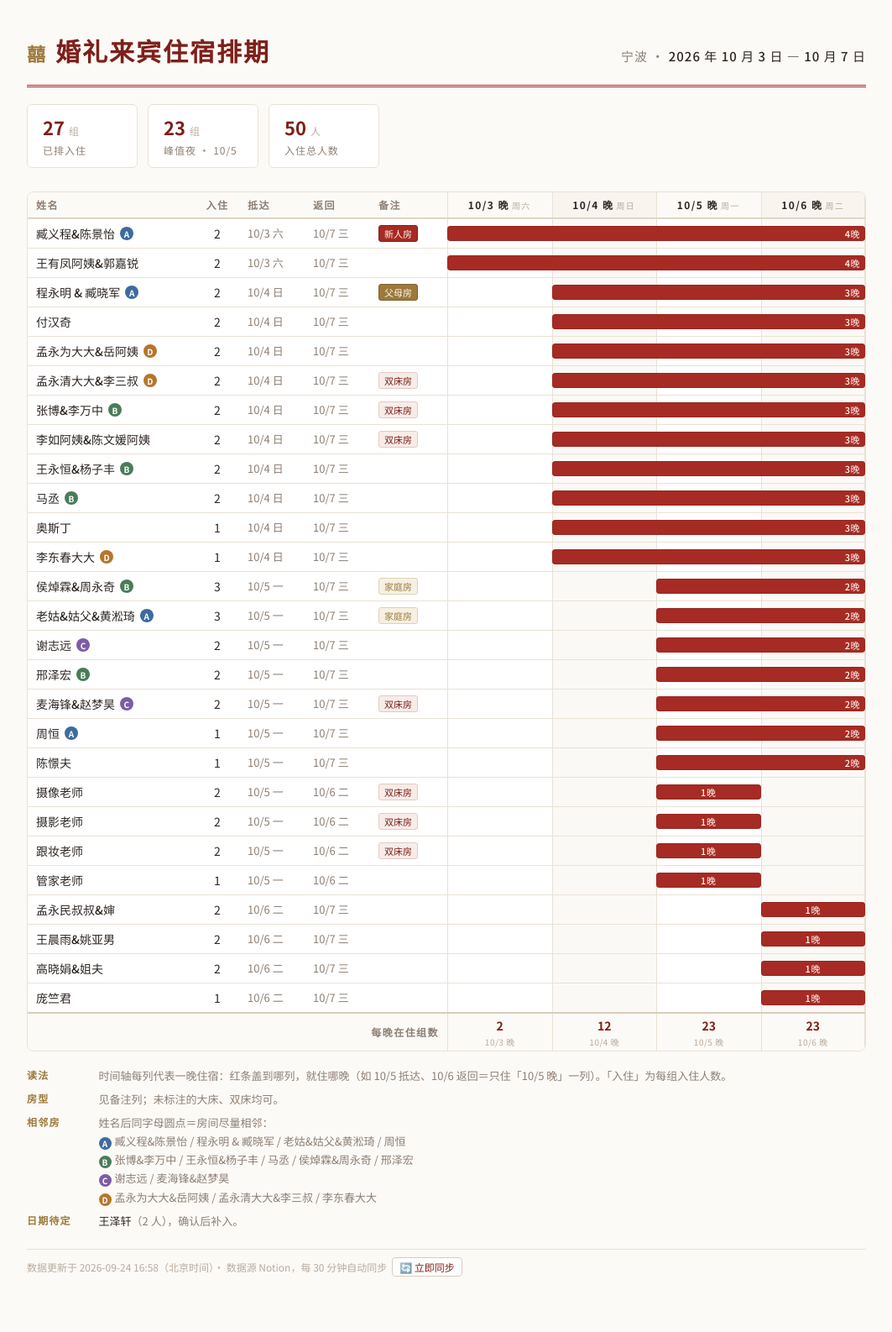
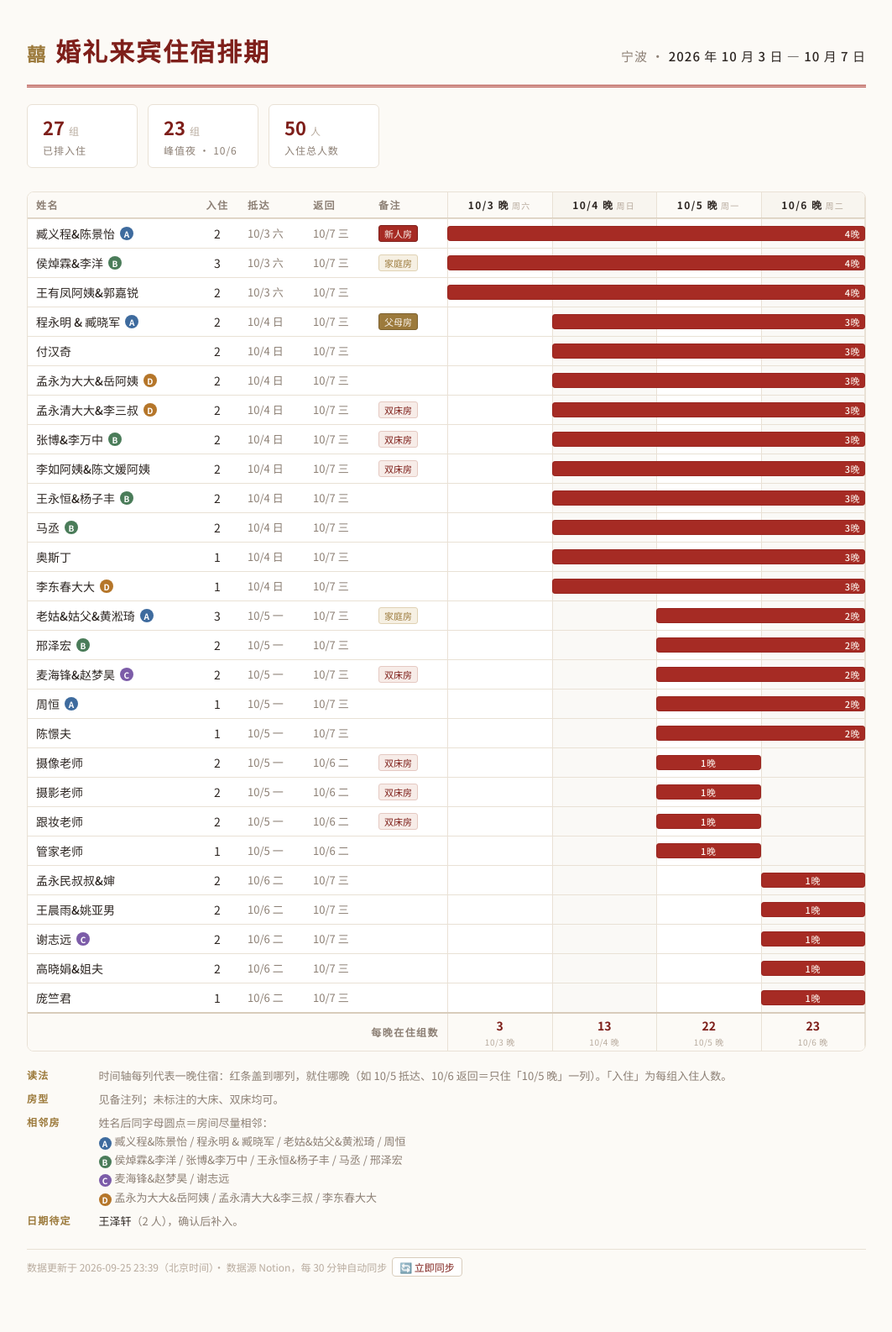
Before and after one commit to Lomolanisgo/lomolanisgo.github.io, a Jekyll site: the page wedding/index.html, which Jekyll copies as it is, in a window 1280 px wide. Shown: the whole page at 84% size, without its empty margins (108-1171 px from the left). Built offline with Jekyll 4.4.1, drawn with Linux system fonts in a browser that asks for light colours.

Commit message:
Sync wedding page from Notion

```diff
--- a/wedding/index.html
+++ b/wedding/index.html
@@ -163,7 +163,7 @@
 
   <div class="stats">
     <div class="stat"><b>27 <small>组</small></b><span>已排入住</span></div>
-    <div class="stat"><b>23 <small>组</small></b><span>峰值夜 · 10/5</span></div>
+    <div class="stat"><b>23 <small>组</small></b><span>峰值夜 · 10/6</span></div>
     <div class="stat"><b>50 <small>人</small></b><span>入住总人数</span></div>
   </div>
 
@@ -183,6 +183,7 @@
     </div>
 
     <div class="row body-row"><div><span class="name">臧义程&amp;陈景怡</span><i class="adj a">A</i></div><div class="num">2</div><div class="date">10/3 六</div><div class="date">10/7 三</div><div class="note"><span class="tag new">新人房</span></div><div class="tl"><div class="tl-grid"><i></i><i></i><i></i><i class="last"></i></div><div class="bar" style="left:0%;width:100%" title="臧义程&amp;陈景怡 · 2人 · 10/3 入住，10/7 退房，4晚"><em>4晚</em></div></div></div>
+    <div class="row body-row"><div><span class="name">侯焯霖&amp;李洋</span><i class="adj b">B</i></div><div class="num">3</div><div class="date">10/3 六</div><div class="date">10/7 三</div><div class="note"><span class="tag fam">家庭房</span></div><div class="tl"><div class="tl-grid"><i></i><i></i><i></i><i class="last"></i></div><div class="bar" style="left:0%;width:100%" title="侯焯霖&amp;李洋 · 3人 · 10/3 入住，10/7 退房，4晚"><em>4晚</em></div></div></div>
     <div class="row body-row"><div><span class="name">王有凤阿姨&amp;郭嘉锐</span></div><div class="num">2</div><div class="date">10/3 六</div><div class="date">10/7 三</div><div class="note"></div><div class="tl"><div class="tl-grid"><i></i><i></i><i></i><i class="last"></i></div><div class="bar" style="left:0%;width:100%" title="王有凤阿姨&amp;郭嘉锐 · 2人 · 10/3 入住，10/7 退房，4晚"><em>4晚</em></div></div></div>
     <div class="row body-row"><div><span class="name">程永明 &amp; 臧晓军</span><i class="adj a">A</i></div><div class="num">2</div><div class="date">10/4 日</div><div class="date">10/7 三</div><div class="note"><span class="tag par">父母房</span></div><div class="tl"><div class="tl-grid"><i></i><i></i><i></i><i class="last"></i></div><div class="bar" style="left:25%;width:75%" title="程永明 &amp; 臧晓军 · 2人 · 10/4 入住，10/7 退房，3晚"><em>3晚</em></div></div></div>
     <div class="row body-row"><div><span class="name">付汉奇</span></div><div class="num">2</div><div class="date">10/4 日</div><div class="date">10/7 三</div><div class="note"></div><div class="tl"><div class="tl-grid"><i></i><i></i><i></i><i class="last"></i></div><div class="bar" style="left:25%;width:75%" title="付汉奇 · 2人 · 10/4 入住，10/7 退房，3晚"><em>3晚</em></div></div></div>
@@ -194,9 +195,7 @@
     <div class="row body-row"><div><span class="name">马丞</span><i class="adj b">B</i></div><div class="num">2</div><div class="date">10/4 日</div><div class="date">10/7 三</div><div class="note"></div><div class="tl"><div class="tl-grid"><i></i><i></i><i></i><i class="last"></i></div><div class="bar" style="left:25%;width:75%" title="马丞 · 2人 · 10/4 入住，10/7 退房，3晚"><em>3晚</em></div></div></div>
     <div class="row body-row"><div><span class="name">奥斯丁</span></div><div class="num">1</div><div class="date">10/4 日</div><div class="date">10/7 三</div><div class="note"></div><div class="tl"><div class="tl-grid"><i></i><i></i><i></i><i class="last"></i></div><div class="bar" style="left:25%;width:75%" title="奥斯丁 · 1人 · 10/4 入住，10/7 退房，3晚"><em>3晚</em></div></div></div>
     <div class="row body-row"><div><span class="name">李东春大大</span><i class="adj d">D</i></div><div class="num">1</div><div class="date">10/4 日</div><div class="date">10/7 三</div><div class="note"></div><div class="tl"><div class="tl-grid"><i></i><i></i><i></i><i class="last"></i></div><div class="bar" style="left:25%;width:75%" title="李东春大大 · 1人 · 10/4 入住，10/7 退房，3晚"><em>3晚</em></div></div></div>
-    <div class="row body-row"><div><span class="name">侯焯霖&amp;周永奇</span><i class="adj b">B</i></div><div class="num">3</div><div class="date">10/5 一</div><div class="date">10/7 三</div><div class="note"><span class="tag fam">家庭房</span></div><div class="tl"><div class="tl-grid"><i></i><i></i><i></i><i class="last"></i></div><div class="bar" style="left:50%;width:50%" title="侯焯霖&amp;周永奇 · 3人 · 10/5 入住，10/7 退房，2晚"><em>2晚</em></div></div></div>
     <div class="row body-row"><div><span class="name">老姑&amp;姑父&amp;黄淞琦</span><i class="adj a">A</i></div><div class="num">3</div><div class="date">10/5 一</div><div class="date">10/7 三</div><div class="note"><span class="tag fam">家庭房</span></div><div class="tl"><div class="tl-grid"><i></i><i></i><i></i><i class="last"></i></div><div class="bar" style="left:50%;width:50%" title="老姑&amp;姑父&amp;黄淞琦 · 3人 · 10/5 入住，10/7 退房，2晚"><em>2晚</em></div></div></div>
-    <div class="row body-row"><div><span class="name">谢志远</span><i class="adj c">C</i></div><div class="num">2</div><div class="date">10/5 一</div><div class="date">10/7 三</div><div class="note"></div><div class="tl"><div class="tl-grid"><i></i><i></i><i></i><i class="last"></i></div><div class="bar" style="left:50%;width:50%" title="谢志远 · 2人 · 10/5 入住，10/7 退房，2晚"><em>2晚</em></div></div></div>
     <div class="row body-row"><div><span class="name">邢泽宏</span><i class="adj b">B</i></div><div class="num">2</div><div class="date">10/5 一</div><div class="date">10/7 三</div><div class="note"></div><div class="tl"><div class="tl-grid"><i></i><i></i><i></i><i class="last"></i></div><div class="bar" style="left:50%;width:50%" title="邢泽宏 · 2人 · 10/5 入住，10/7 退房，2晚"><em>2晚</em></div></div></div>
     <div class="row body-row"><div><span class="name">麦海锋&amp;赵梦昊</span><i class="adj c">C</i></div><div class="num">2</div><div class="date">10/5 一</div><div class="date">10/7 三</div><div class="note"><span class="tag">双床房</span></div><div class="tl"><div class="tl-grid"><i></i><i></i><i></i><i class="last"></i></div><div class="bar" style="left:50%;width:50%" title="麦海锋&amp;赵梦昊 · 2人 · 10/5 入住，10/7 退房，2晚"><em>2晚</em></div></div></div>
     <div class="row body-row"><div><span class="name">周恒</span><i class="adj a">A</i></div><div class="num">1</div><div class="date">10/5 一</div><div class="date">10/7 三</div><div class="note"></div><div class="tl"><div class="tl-grid"><i></i><i></i><i></i><i class="last"></i></div><div class="bar" style="left:50%;width:50%" title="周恒 · 1人 · 10/5 入住，10/7 退房，2晚"><em>2晚</em></div></div></div>
@@ -207,6 +206,7 @@
     <div class="row body-row"><div><span class="name">管家老师</span></div><div class="num">1</div><div class="date">10/5 一</div><div class="date">10/6 二</div><div class="note"></div><div class="tl"><div class="tl-grid"><i></i><i></i><i></i><i class="last"></i></div><div class="bar n1" style="left:50%;width:25%" title="管家老师 · 1人 · 10/5 入住，10/6 退房，1晚"><em>1晚</em></div></div></div>
     <div class="row body-row"><div><span class="name">孟永民叔叔&amp;婶</span></div><div class="num">2</div><div class="date">10/6 二</div><div class="date">10/7 三</div><div class="note"></div><div class="tl"><div class="tl-grid"><i></i><i></i><i></i><i class="last"></i></div><div class="bar n1" style="left:75%;width:25%" title="孟永民叔叔&amp;婶 · 2人 · 10/6 入住，10/7 退房，1晚"><em>1晚</em></div></div></div>
     <div class="row body-row"><div><span class="name">王晨雨&amp;姚亚男</span></div><div class="num">2</div><div class="date">10/6 二</div><div class="date">10/7 三</div><div class="note"></div><div class="tl"><div class="tl-grid"><i></i><i></i><i></i><i class="last"></i></div><div class="bar n1" style="left:75%;width:25%" title="王晨雨&amp;姚亚男 · 2人 · 10/6 入住，10/7 退房，1晚"><em>1晚</em></div></div></div>
+    <div class="row body-row"><div><span class="name">谢志远</span><i class="adj c">C</i></div><div class="num">2</div><div class="date">10/6 二</div><div class="date">10/7 三</div><div class="note"></div><div class="tl"><div class="tl-grid"><i></i><i></i><i></i><i class="last"></i></div><div class="bar n1" style="left:75%;width:25%" title="谢志远 · 2人 · 10/6 入住，10/7 退房，1晚"><em>1晚</em></div></div></div>
     <div class="row body-row"><div><span class="name">高晓娟&amp;姐夫</span></div><div class="num">2</div><div class="date">10/6 二</div><div class="date">10/7 三</div><div class="note"></div><div class="tl"><div class="tl-grid"><i></i><i></i><i></i><i class="last"></i></div><div class="bar n1" style="left:75%;width:25%" title="高晓娟&amp;姐夫 · 2人 · 10/6 入住，10/7 退房，1晚"><em>1晚</em></div></div></div>
     <div class="row body-row"><div><span class="name">庞竺君</span></div><div class="num">1</div><div class="date">10/6 二</div><div class="date">10/7 三</div><div class="note"></div><div class="tl"><div class="tl-grid"><i></i><i></i><i></i><i class="last"></i></div><div class="bar n1" style="left:75%;width:25%" title="庞竺君 · 1人 · 10/6 入住，10/7 退房，1晚"><em>1晚</em></div></div></div>
 
@@ -214,9 +214,9 @@
       <div class="label">每晚在住组数</div>
       <div class="tl">
         <div class="night-cells">
-          <b>2<small>10/3 晚</small></b>
-          <b>12<small>10/4 晚</small></b>
-          <b>23<small>10/5 晚</small></b>
+          <b>3<small>10/3 晚</small></b>
+          <b>13<small>10/4 晚</small></b>
+          <b>22<small>10/5 晚</small></b>
           <b>23<small>10/6 晚</small></b>
         </div>
       </div>
@@ -233,15 +233,15 @@
     <dd>
       姓名后同字母圆点＝房间尽量相邻：<br>
       <span class="adj-item"><i class="adj a">A</i>臧义程&amp;陈景怡 / 程永明 &amp; 臧晓军 / 老姑&amp;姑父&amp;黄淞琦 / 周恒</span><br>
-      <span class="adj-item"><i class="adj b">B</i>张博&amp;李万中 / 王永恒&amp;杨子丰 / 马丞 / 侯焯霖&amp;周永奇 / 邢泽宏</span><br>
-      <span class="adj-item"><i class="adj c">C</i>谢志远 / 麦海锋&amp;赵梦昊</span><br>
+      <span class="adj-item"><i class="adj b">B</i>侯焯霖&amp;李洋 / 张博&amp;李万中 / 王永恒&amp;杨子丰 / 马丞 / 邢泽宏</span><br>
+      <span class="adj-item"><i class="adj c">C</i>麦海锋&amp;赵梦昊 / 谢志远</span><br>
       <span class="adj-item"><i class="adj d">D</i>孟永为大大&amp;岳阿姨 / 孟永清大大&amp;李三叔 / 李东春大大</span>
     </dd>
     <dt>日期待定</dt>
     <dd><b>王泽轩</b>（2 人），确认后补入。</dd>
   </dl>
 
-  <p class="pagefoot">数据更新于 2026-09-24 16:58（北京时间）· 数据源 Notion，每 30 分钟自动同步<a class="syncbtn" href="https://github.com/Lomolanisgo/lomolanisgo.github.io/actions/workflows/update-wedding.yml" target="_blank" rel="noopener">🔄 立即同步</a></p>
+  <p class="pagefoot">数据更新于 2026-09-25 23:39（北京时间）· 数据源 Notion，每 30 分钟自动同步<a class="syncbtn" href="https://github.com/Lomolanisgo/lomolanisgo.github.io/actions/workflows/update-wedding.yml" target="_blank" rel="noopener">🔄 立即同步</a></p>
 </div>
 </body>
 </html>
```
